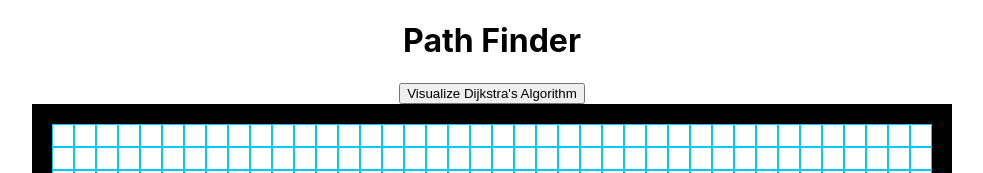
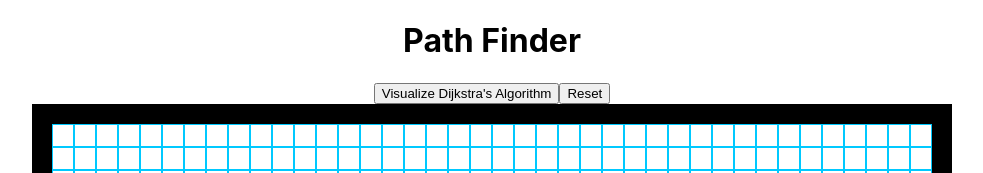
Before and after one commit to dball1126/path_finding_visualizer, a React (Create React App) app: page / in a window 1280 px wide. Shown: the top 173 px of the page, without its empty margins (148-1131 px from the left). Built offline with nearby package versions, Linux system fonts and the light colour scheme.

Commit message:
reset button created and functioning

```diff
--- a/src/PathfindingVisualizer/PathfindingVisualizer.jsx
+++ b/src/PathfindingVisualizer/PathfindingVisualizer.jsx
@@ -96,6 +96,7 @@ export default class PathfindingVisuablizer extends Component {
             <>
                 <h1>Path Finder</h1>
                 <button onClick={() => this.visualize()}>Visualize Dijkstra's Algorithm</button>
+                <button onClick={() => window.location.reload()}>Reset</button>
                 <div className="grid-box">
             <div className="grid">
                 {nodes.map((row, idx) => {
```
